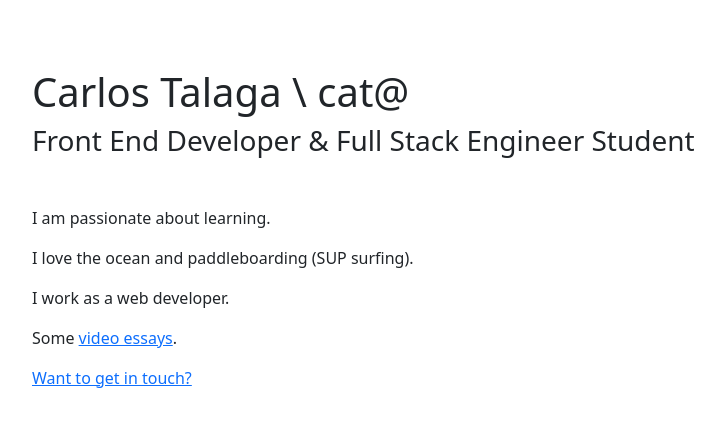
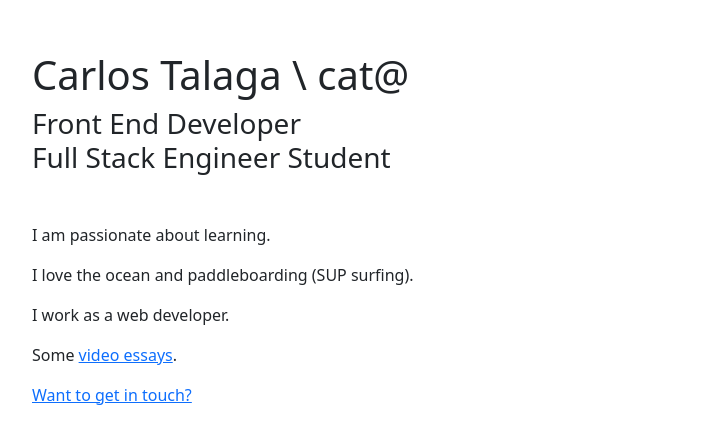
Before and after one commit to carlostalaga/carlostalaga.github.io, a plain HTML site: page index.html in a window 1280 px wide. Shown: the part 163-606 px from the top of the page, without its empty margins (50-775 px from the left). Drawn offline with nearby package versions, Linux system fonts and the light colour scheme.

Commit message:
text update

```diff
--- a/index.html
+++ b/index.html
@@ -17,7 +17,7 @@
 	<div class="container-fluid vh-100 d-flex align-items-center">
 		<div class="container">
 			<h1>Carlos Talaga \ cat@</h1>
-			<h3 class="mb-5">Front End Developer & Full Stack Engineer Student</h3>
+			<h3 class="mb-5">Front End Developer </br>Full Stack Engineer Student</h3>
 			<p>I am passionate about learning.</p>
 			<p>I love the ocean and paddleboarding (SUP surfing).</p>
 			<p>I work as a web developer.</p>
```
